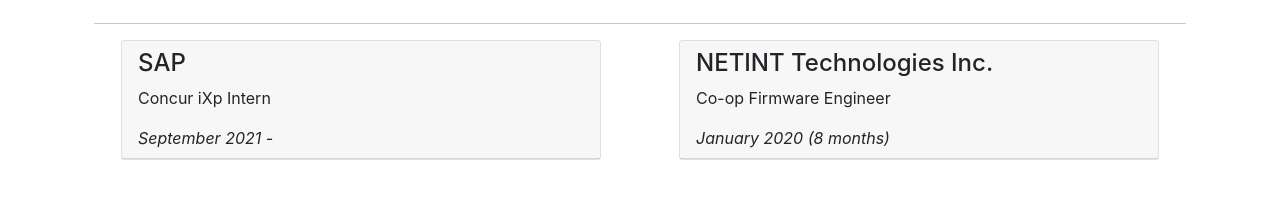
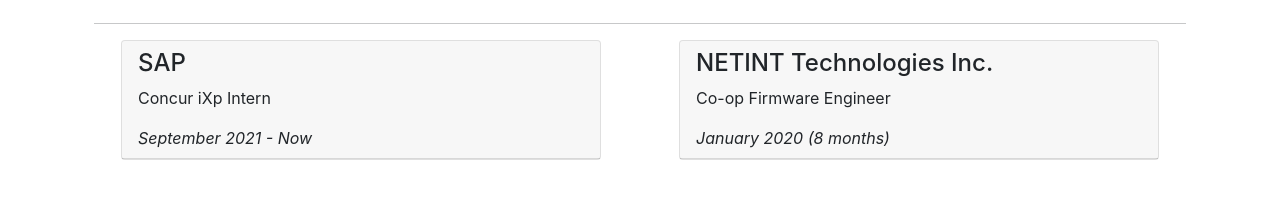
Before and after one commit to kylesaburao/kylesaburao.github.io, a React (Create React App) app: page / in a window 1280 px wide. Shown: the part 2767-2985 px from the top of the page. Built offline with nearby package versions, Linux system fonts and the light colour scheme; the HTML template or start-up script is replaced by a standard one.

Commit message:
update experience section

```diff
--- a/src/section/Experience.tsx
+++ b/src/section/Experience.tsx
@@ -8,7 +8,7 @@
     {
       title: "SAP",
       description: "Concur iXp Intern",
-      date: "September 2021 -",
+      date: "September 2021 - Now",
     },
     {
       title: "NETINT Technologies Inc.",
```
